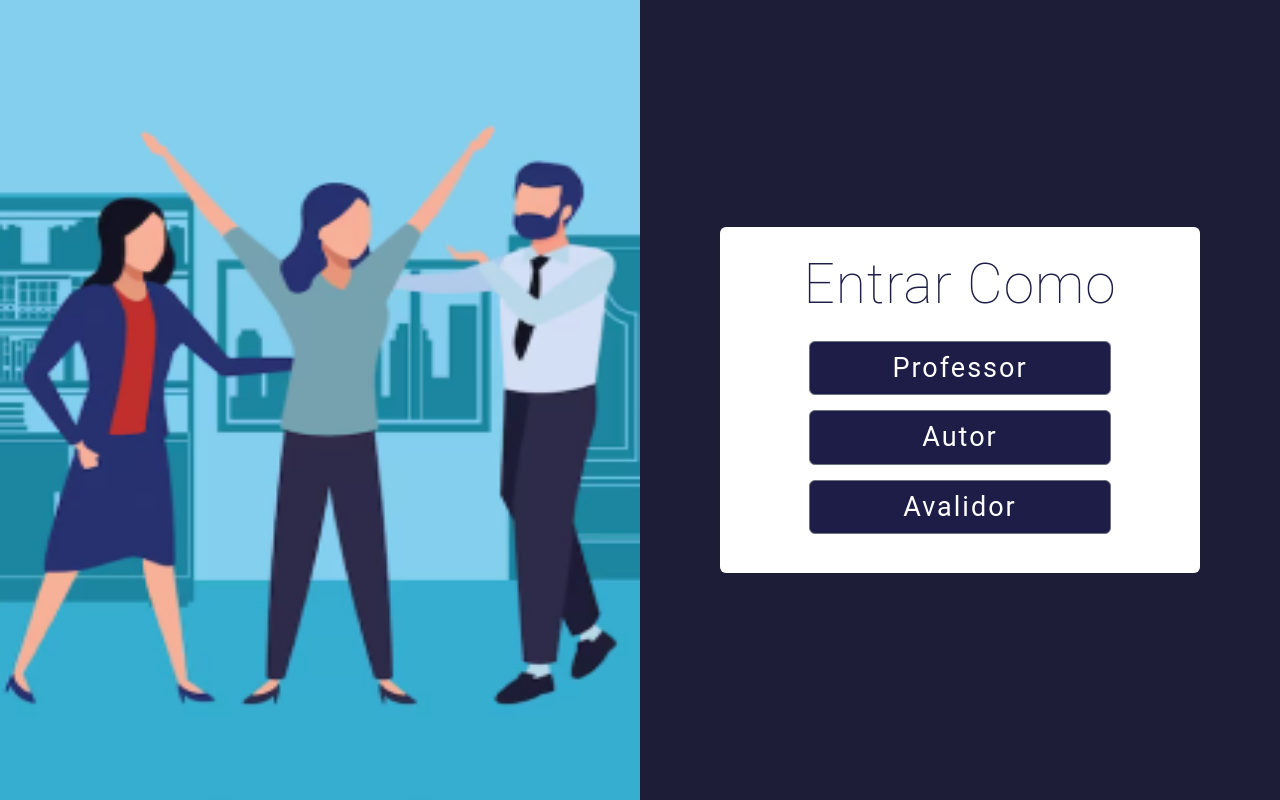
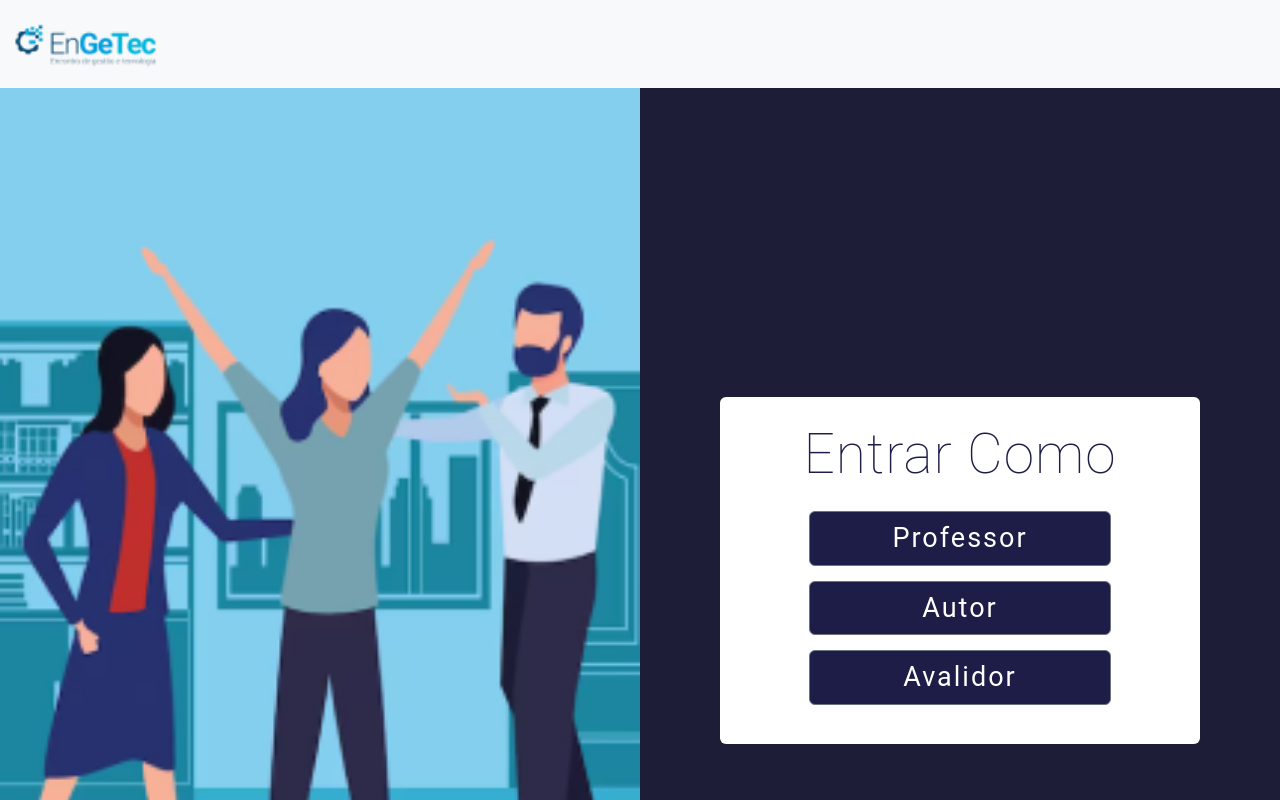
Before and after one commit to MarcosT-800/New-Project-Integrate, a React (Create React App) app in the folder frontend/: page /opcoes in a window 1280 px wide. Shown: the top 800 px of the page. Built offline with nearby package versions, Linux system fonts and the light colour scheme.

Commit message:
feat: addNavbarInLogins

```diff
--- a/frontend/src/Login.js
+++ b/frontend/src/Login.js
@@ -38,8 +38,8 @@ function Login() {
     return (
         <>
         <div
-            className="flex justify-content-center align-items-center vh-100"
-            style={{background: '#1D1D37', height: '100%'}}
+            className="flex justify-content-center align-items-center"
+            style={{background: '#1D1D37', height: 'auto'}}
             >
             <NavbarLogin/>
             <div className="d-flex flex-row w-100 h-100 items-center">
--- a/frontend/src/Opcoes.js
+++ b/frontend/src/Opcoes.js
@@ -1,5 +1,7 @@
 import React, { useState } from 'react'
 import {Link, useNavigate} from 'react-router-dom'
+import NavbarLogin from '../src/components/navbarLogin/navbarLogin'
+
 
 
 function Opcoes() {
@@ -7,9 +9,11 @@ function Opcoes() {
     return (
 
         <div
-        className="flex justify-content-center align-items-center vh-100"
-        style={{background: '#1D1D37'}}
+        className="flex justify-content-center align-items-center"
+        style={{background: '#1D1D37', height: 'auto'}}
         >
+                        <NavbarLogin/>
+
  <div className="d-flex flex-row w-100 h-100 items-center">
  <img
                     src="/backgroundLogin.png"
--- a/frontend/src/Signup.js
+++ b/frontend/src/Signup.js
@@ -32,8 +32,9 @@ function Signup() {
     return (
 
         <div className='d-flex justify-content-center align-items-center vh-100'
-        style={{background: '#1D1D37'}}
+        style={{background: '#1D1D37', height: 'auto'}}
         >
+        <NavbarLogin/>
         <div className="d-flex flex-row w-100 h-100 items-center">
         <img
                     src="/backgroundLogin.png"
```
